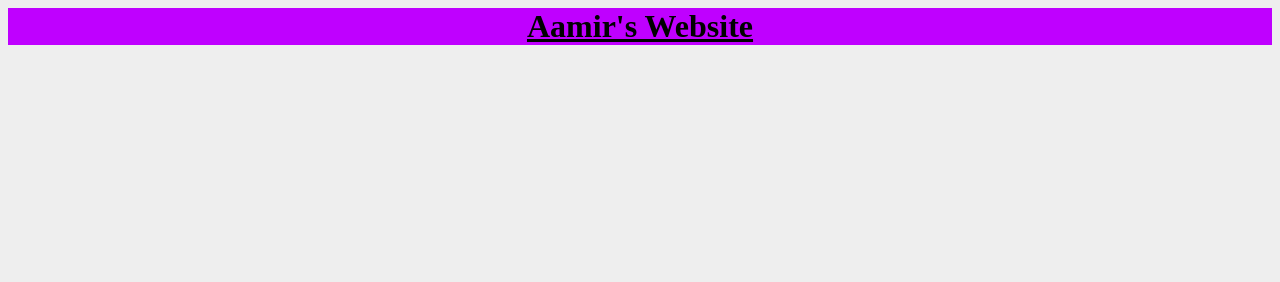
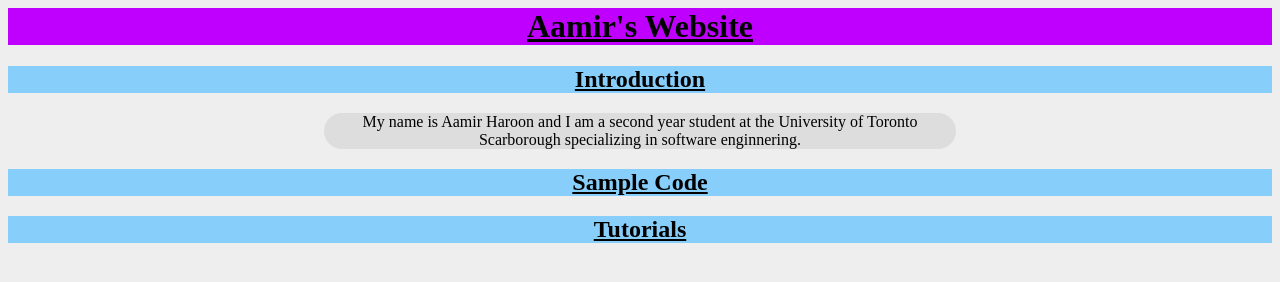
Before and after one commit to CrypticH3RO/Website, a plain HTML site: page index.html in a window 1280 px wide. Drawn offline with Linux system fonts and the light colour scheme.

Commit message:
Added subheadings and a brief intro

```diff
--- a/index.css
+++ b/index.css
@@ -12,3 +12,25 @@ body
 	/*Making the background color purple*/
 	background-color: #bf00ff;
 }
+/*Settings for box class*/
+.box {
+	/*Setting background color*/
+	background-color: #DDDDDD;
+	/*Making it centered*/
+	margin-left: 25%;
+    margin-right: 25%;
+	/*Making it rounded at the edges*/
+	border-radius: 25px;
+	/*Making text align to the center*/
+	text-align: center;
+}
+/*Settings for section class*/
+.section
+{
+	/*Making text align to the center*/
+	text-align: center;
+	/*Underlining the text*/
+	text-decoration: underline;
+	/*Setting the background color*/
+	background-color: #87CEFA;
+}
--- a/index.html
+++ b/index.html
@@ -10,5 +10,21 @@
 	<div id="Title">
 		<h1>Aamir's Website</h1>
 	</div>
+	<div class = "section">
+			<h2>Introduction </h2>
+	</div>
+	<!-- Writing an introduction of myself -->
+	<div class="box">
+		<p>
+				My name is Aamir Haroon and I am a second year student at the University of Toronto Scarborough
+				specializing in software enginnering.
+		</p>
+	</div>
+	<div class = "section">
+			<h2> Sample Code </h2>
+	</div>
+	<div class = "section">
+			<h2> Tutorials </h2>
+	</div>
 </body>
 </html>
```
